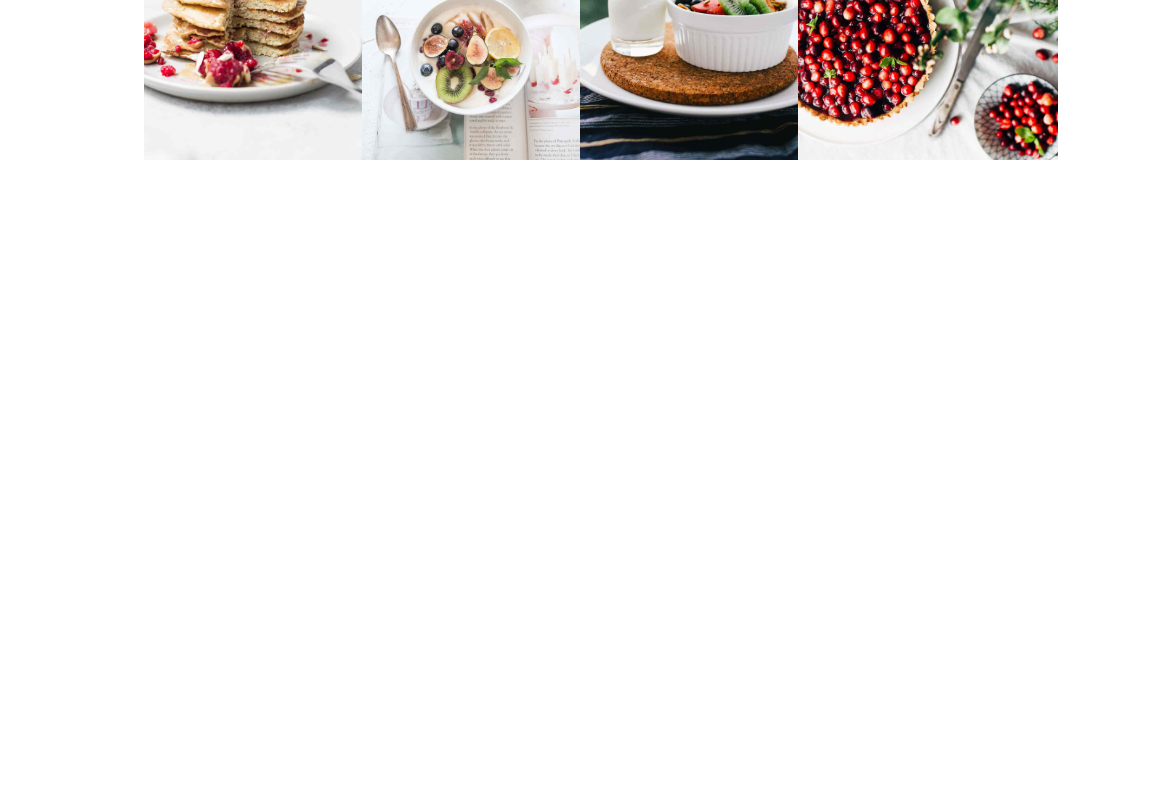
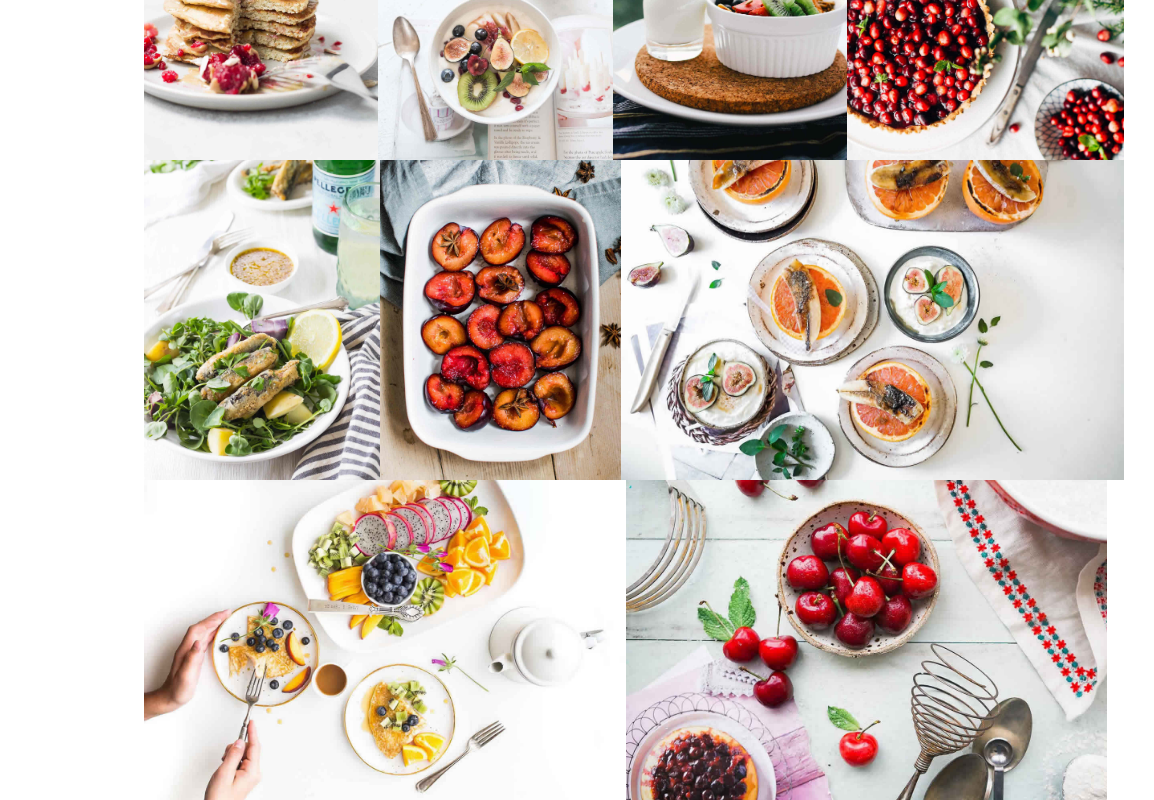
Before and after one commit to Artisme/artisme.github.io, a plain HTML site: page final/index.html in a window 1280 px wide. Shown: the part 510-1310 px from the top of the page, 126-1280 px from the left. Before the commit the page ends 800 px from the top, so only its background shows below. Drawn offline with nearby package versions, Linux system fonts and the light colour scheme.

Commit message:
Update index.html

```diff
--- a/final/index.html
+++ b/final/index.html
@@ -91,7 +91,19 @@
           <img src="./assets/images/img-07.jpg">
         </li>
         <li>
-          <img src="./assets/images/img-08.jpg">
+          <img src="./assets/images/img-10.jpg">
+        </li>
+        <li>
+          <img src="./assets/images/img-11.jpg">
+        </li>
+        <li>
+          <img src="./assets/images/img-12.jpg">
+        </li>
+        <li>
+          <img src="./assets/images/img-13.jpg">
+        </li>
+        <li>
+          <img src="./assets/images/img-14.jpg">
         </li>
         <li></li>
       </ul>
```
